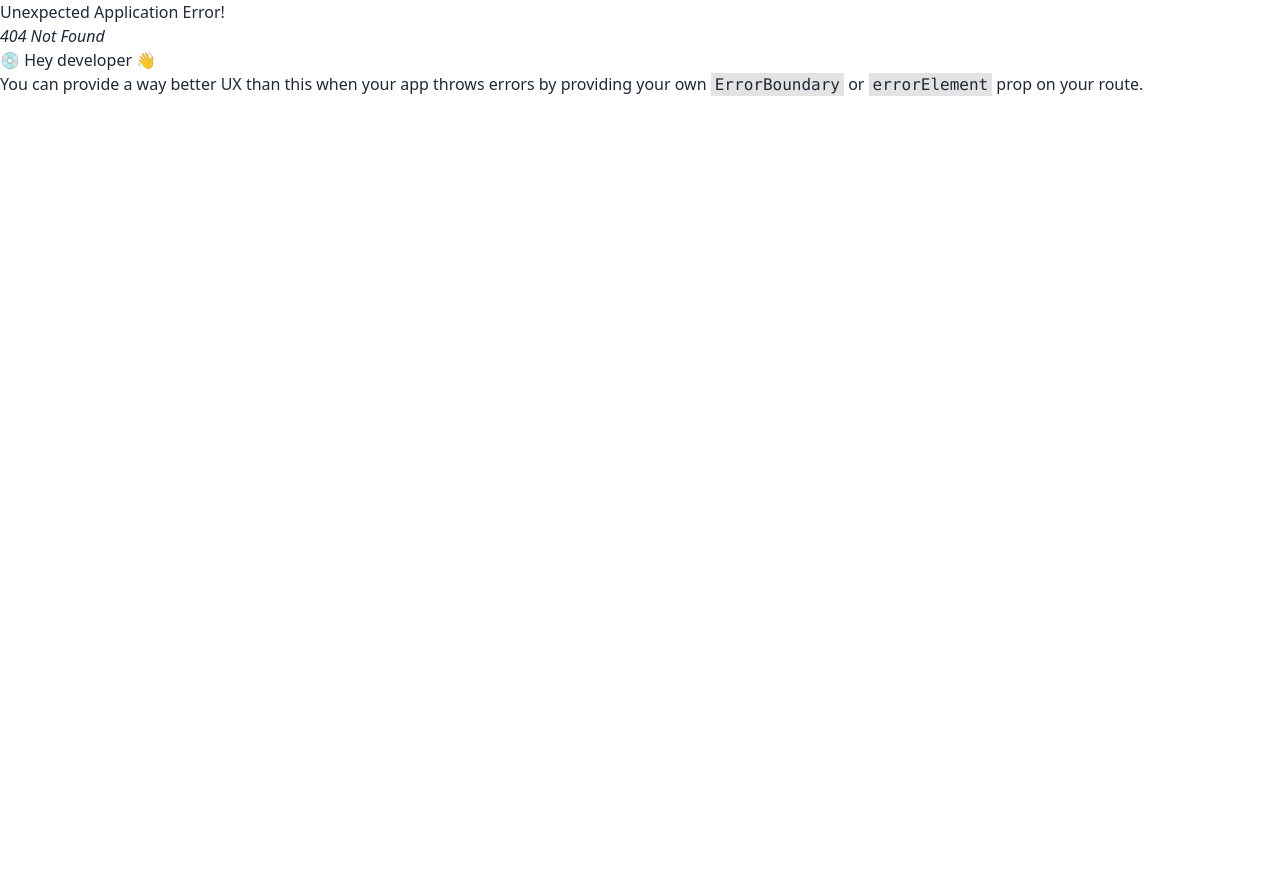
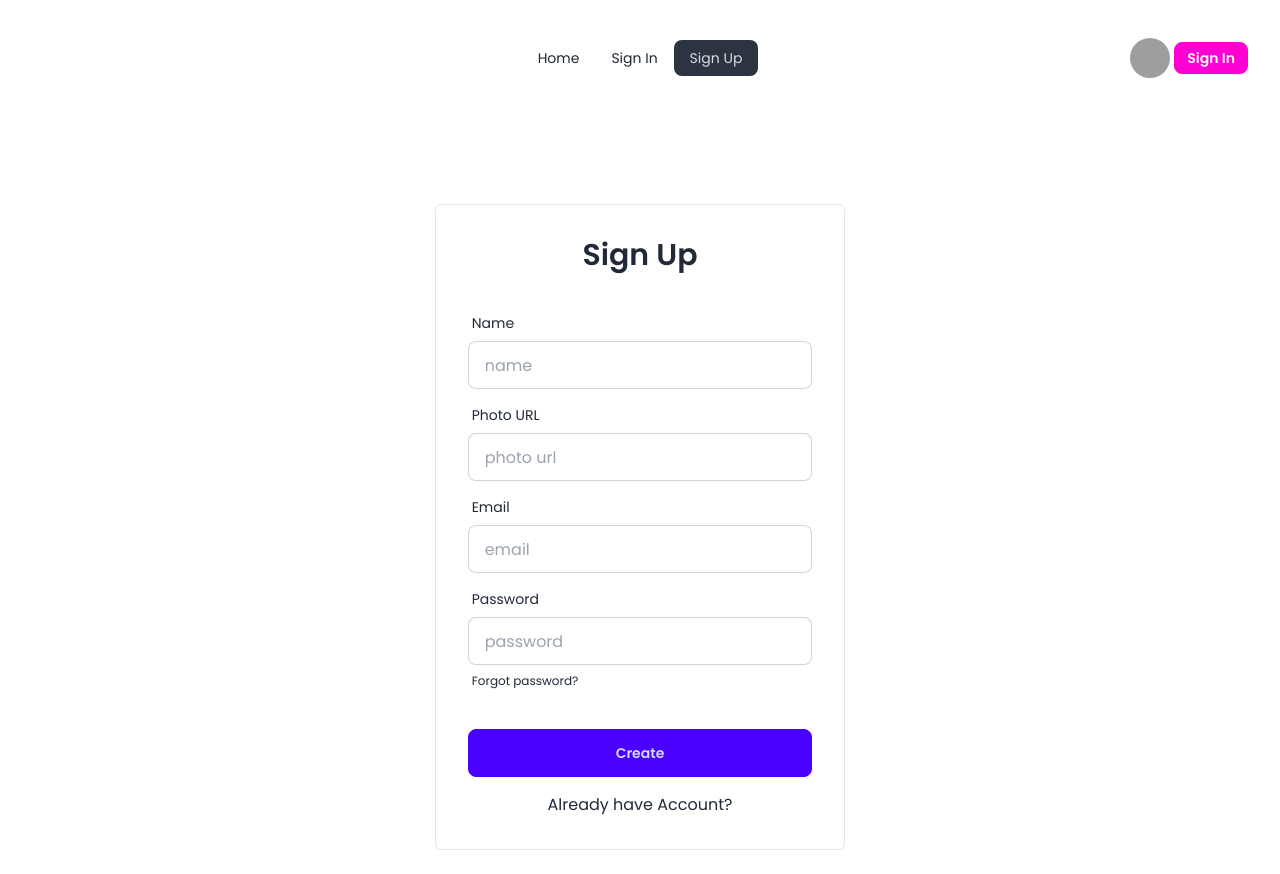
Before and after one commit to shifatshuvo/react-news-with-firebase, a React (Vite) app: page /sign-up in a window 1280 px wide. Before the commit this address had no page. Before the commit the page ends 800 px from the top, so only its background shows below. Built offline with nearby package versions, Linux system fonts and the light colour scheme; no server answers; grey boxes are pictures that could not be loaded.

Commit message:
after basic auth

```diff
--- a/package.json
+++ b/package.json
@@ -14,6 +14,7 @@
     "localforage": "^1.10.0",
     "match-sorter": "^6.3.4",
     "moment": "^2.30.1",
+    "prop-types": "^15.8.1",
     "react": "^18.2.0",
     "react-dom": "^18.2.0",
     "react-fast-marquee": "^1.6.4",
--- a/src/firebase/firebase.config.js
+++ b/src/firebase/firebase.config.js
@@ -1,6 +1,5 @@
 // Import the functions you need from the SDKs you need
 import { initializeApp } from "firebase/app";
-import { getAuth } from "firebase/auth";
 // TODO: Add SDKs for Firebase products that you want to use
 // https://firebase.google.com/docs/web/setup#available-libraries
 
@@ -16,6 +15,5 @@ const firebaseConfig = {
 
 // Initialize Firebase
 const app = initializeApp(firebaseConfig);
-const auth = getAuth(app);
 
-export default auth;
+export default app;
--- a/src/main.jsx
+++ b/src/main.jsx
@@ -3,9 +3,12 @@ import ReactDOM from 'react-dom/client'
 import './index.css'
 import { RouterProvider } from 'react-router-dom'
 import router from './routes/Routes.jsx'
+import AuthProvider from './providers/AuthProvider.jsx'
 
 ReactDOM.createRoot(document.getElementById('root')).render(
   <React.StrictMode>
-    <RouterProvider router={router} />
+    <AuthProvider>
+      <RouterProvider router={router} />
+    </AuthProvider>
   </React.StrictMode>,
 )
--- /dev/null
+++ b/src/pages/auth/SignIn.jsx
@@ -0,0 +1,63 @@
+import { Link } from "react-router-dom";
+import NavBar from "../shared/NavBar/NavBar";
+
+const SignIn = () => {
+
+
+
+  const handleSignIn = (e) => {
+    e.preventDefault();
+    const form = new FormData(e.currentTarget);
+    console.log(form.get('email'));
+
+
+  }
+
+  return (
+    <div>
+      <NavBar />
+      <div className="flex justify-center md:mt-28 mt-10">
+        <div className="md:w-1/3 border rounded-md">
+          <h3 className="text-3xl font-semibold text-center mt-8">Sign In</h3>
+          <form onSubmit={handleSignIn} className="card-body">
+            <div className="form-control">
+              <label className="label">
+                <span className="label-text">Email</span>
+              </label>
+              <input
+                type="email"
+                placeholder="email"
+                name="email"
+                className="input input-bordered"
+                required
+              />
+            </div>
+            <div className="form-control">
+              <label className="label">
+                <span className="label-text">Password</span>
+              </label>
+              <input
+                type="password"
+                placeholder="password"
+                name="password"
+                className="input input-bordered"
+                required
+              />
+              <label className="label">
+                <a href="#" className="label-text-alt link link-hover">
+                  Forgot password?
+                </a>
+              </label>
+            </div>
+            <div className="form-control mt-6">
+              <button className="btn btn-primary">Login</button>
+            </div>
+            <Link className="text-center mt-2 hover:text-blue-500" to="/sign-up">Create New Account</Link>
+          </form>
+        </div>
+      </div>
+    </div>
+  );
+};
+
+export default SignIn;
--- /dev/null
+++ b/src/pages/auth/SignUp.jsx
@@ -0,0 +1,99 @@
+import { Link } from "react-router-dom";
+import NavBar from "../shared/NavBar/NavBar";
+import { AuthContext } from "../../providers/AuthProvider";
+import { useContext } from "react";
+
+
+const SignUp = () => {
+
+  const {createUser} = useContext(AuthContext);
+  const handleSignUp = (e) => {
+    e.preventDefault();
+    const form = new FormData(e.currentTarget);
+    const name = form.get('name');
+    const photo = form.get('photo');
+    const email = form.get('email');
+    const password = form.get('password');
+    console.log(name, photo, email, password);
+
+    // create user
+    createUser(email, password)
+    .then(res => {
+      console.log(res);
+    })
+    .catch(error => {
+      console.error(error);
+    })
+  }
+
+  return (
+    <div>
+      <NavBar />
+      <div className="flex justify-center md:mt-28 mt-10">
+        <div className="md:w-1/3 border rounded-md">
+          <h3 className="text-3xl font-semibold text-center mt-8">Sign Up</h3>
+          <form onSubmit={handleSignUp} className="card-body">
+            <div className="form-control">
+              <label className="label">
+                <span className="label-text">Name</span>
+              </label>
+              <input
+                type="text"
+                placeholder="name"
+                name="name"
+                className="input input-bordered"
+                required
+              />
+            </div>
+            <div className="form-control">
+              <label className="label">
+                <span className="label-text">Photo URL</span>
+              </label>
+              <input
+                type="text"
+                placeholder="photo url"
+                name="photo"
+                className="input input-bordered"
+              />
+            </div>
+            <div className="form-control">
+              <label className="label">
+                <span className="label-text">Email</span>
+              </label>
+              <input
+                type="email"
+                placeholder="email"
+                name="email"
+                className="input input-bordered"
+                required
+              />
+            </div>
+            <div className="form-control">
+              <label className="label">
+                <span className="label-text">Password</span>
+              </label>
+              <input
+                type="password"
+                placeholder="password"
+                name="password"
+                className="input input-bordered"
+                required
+              />
+              <label className="label">
+                <a href="#" className="label-text-alt link link-hover">
+                  Forgot password?
+                </a>
+              </label>
+            </div>
+            <div className="form-control mt-6">
+              <button className="btn btn-primary">Create</button>
+            </div>
+            <Link className="text-center mt-2 hover:text-blue-500" to="/sign-in">Already have Account?</Link>
+          </form>
+        </div>
+      </div>
+    </div>
+  );
+};
+
+export default SignUp;
--- a/src/pages/shared/NavBar/NavBar.jsx
+++ b/src/pages/shared/NavBar/NavBar.jsx
@@ -8,10 +8,10 @@ const NavBar = () => {
         <NavLink to="/">Home</NavLink>
       </li>
       <li>
-        <NavLink to="/about">About</NavLink>
+        <NavLink to="/sign-in">Sign In</NavLink>
       </li>
       <li>
-        <NavLink to="/career">Career</NavLink>
+        <NavLink to="/sign-up">Sign Up</NavLink>
       </li>
     </>
   );
--- /dev/null
+++ b/src/providers/AuthProvider.jsx
@@ -0,0 +1,46 @@
+import { createContext, useEffect, useState } from "react";
+import PropTypes from 'prop-types';
+import { createUserWithEmailAndPassword, getAuth, onAuthStateChanged, signOut } from "firebase/auth";
+import app from "../firebase/firebase.config";
+
+export const AuthContext = createContext(null);
+const auth = getAuth(app);
+
+const AuthProvider = ({children}) => {
+  const [user, setUser] = useState();
+
+  const createUser = (email, password) => {
+    return createUserWithEmailAndPassword(auth, email, password);
+  }
+
+  const logOut = () => {
+    return signOut(auth);
+  }
+
+  useEffect(() => {
+    const unSubscribe = onAuthStateChanged(auth, currentUser => {
+      console.log('user in the auth state changed',currentUser);
+      setUser(currentUser);
+    });
+    return () => {
+      unSubscribe();
+    }
+  },[])
+
+  const authInfo = {
+    user,
+    createUser,
+    logOut
+  };
+  return (
+    <AuthContext.Provider value={authInfo}>
+      {children}
+    </AuthContext.Provider>
+  );
+};
+
+AuthProvider.propTypes = {
+  children: PropTypes.node
+}
+
+export default AuthProvider;
```
Also changed, not shown: src/routes/Routes.jsx (+10 -0 lines), 1 other file (tests, documents, lock files or other folders).
